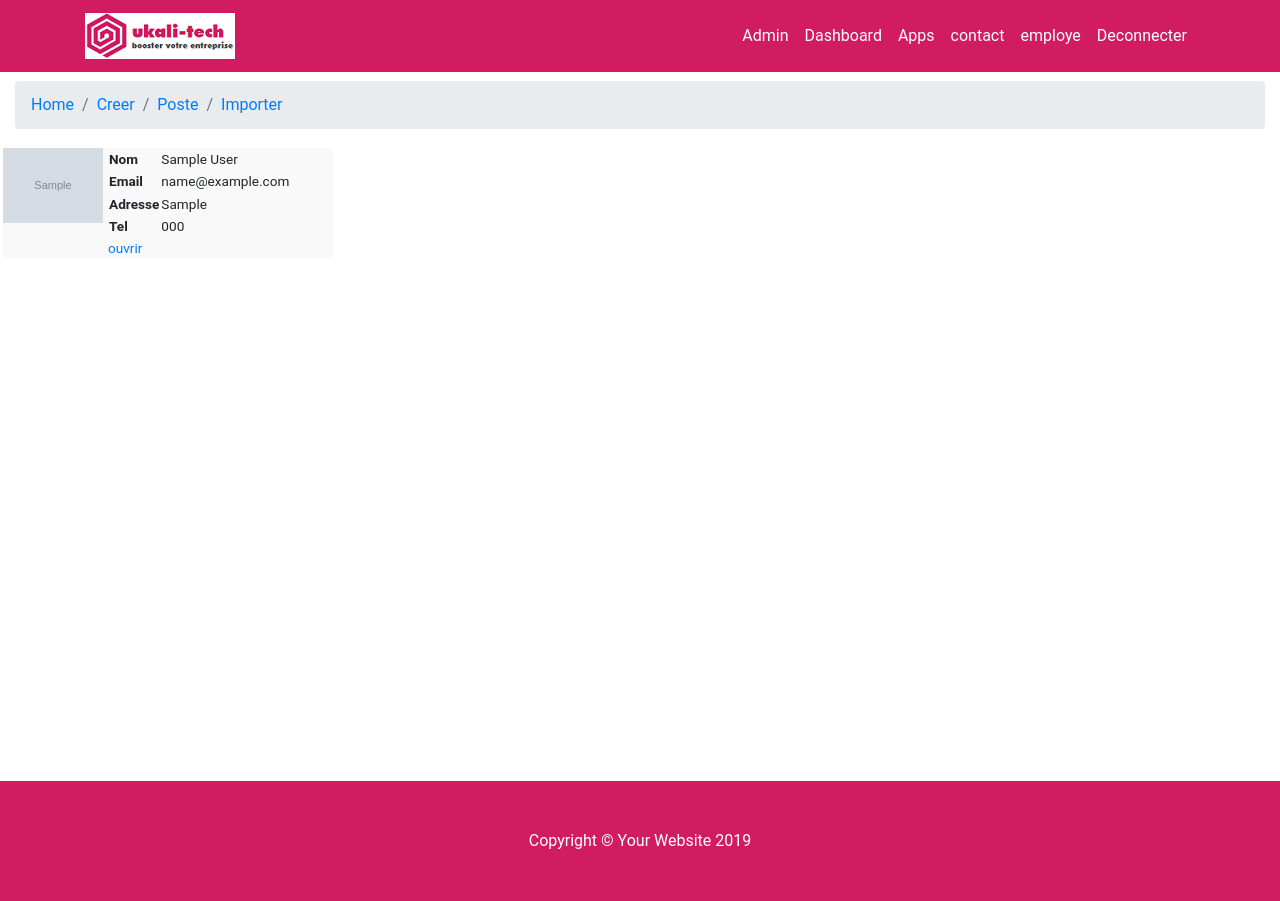
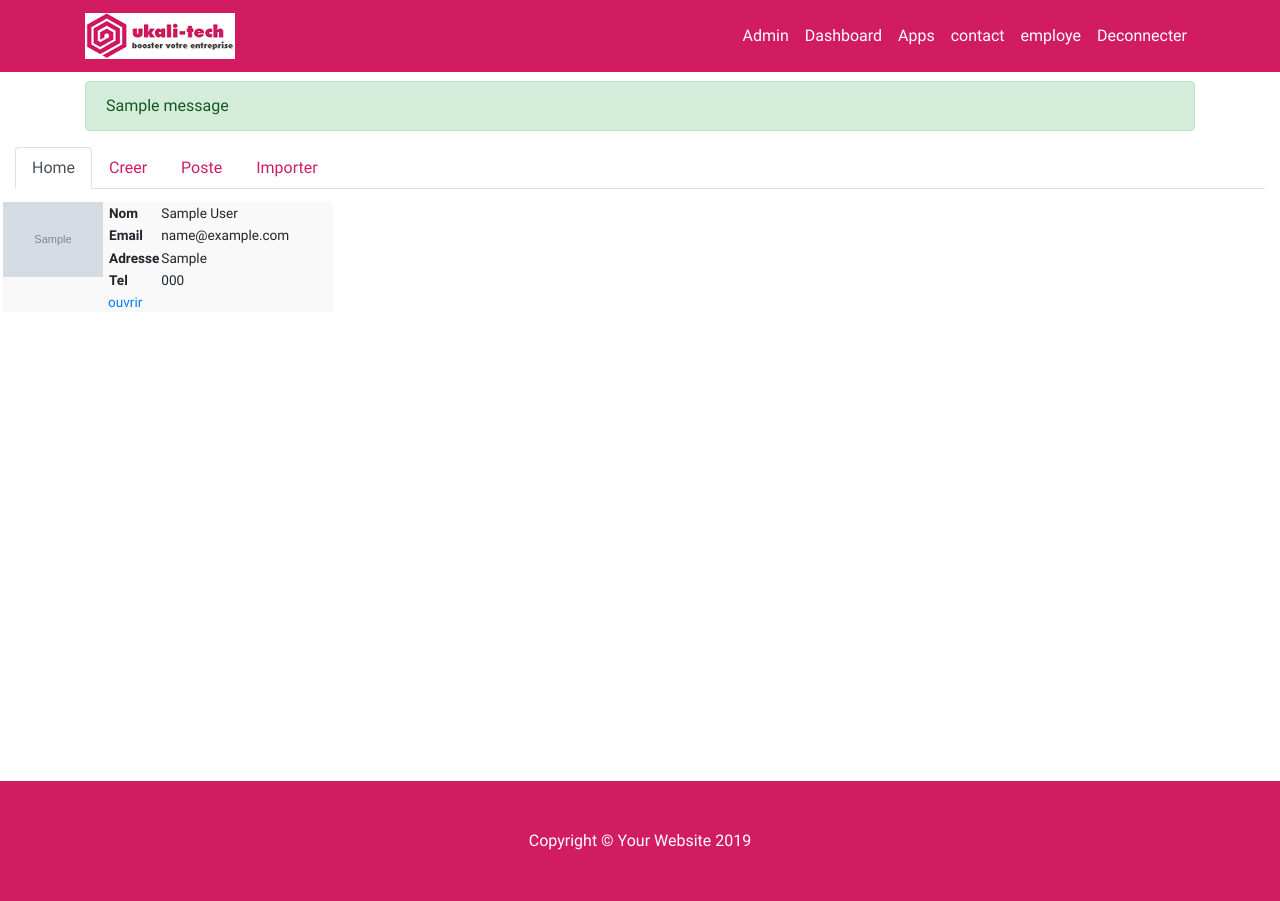
Before and after one commit to DemboToure/ukalitech, a Django app: page /employee/ in a window 1280 px wide. Run offline with Django 3.2, Linux system fonts and the light colour scheme; a user stored in the database is signed in; tables that the repository leaves empty hold one stand-in row (values such as "Sample post"); grey boxes marked "Sample" are stand-in pictures; one stand-in notice (Sample message) is shown; some libraries are stand-ins or nearby versions.

Commit message:
fixe bugs et add alerte message

```diff
--- a/employee/templates/employee.html
+++ b/employee/templates/employee.html
@@ -1,6 +1,7 @@
 {% extends "default.html" %}
 
 {% block mainpage %}
+    <!--
     <nav aria-label="breadcrumb">
         <ol class="breadcrumb">
             <li class="breadcrumb-item"><a href="{% url 'employeeHome' %}">Home</a></li>
@@ -9,7 +10,28 @@
             <li class="breadcrumb-item"><a href="{% url 'importEmp' %}">Importer</a></li>
         </ol>
     </nav>
+    -->
+    <ul class="nav nav-tabs sub_menu"  style="margin-bottom: 10px;">
+            <li class="nav-item">
+              <a class="nav-link customcolor homelink" href="{% url 'employeeHome' %}">Home</a>
+            </li>
+            <li class="nav-item">
+              <a class="nav-link customcolor addlink" href="{% url 'employeeAdd' %}">Creer</a>
+            </li>
+            <li class="nav-item">
+              <a class="nav-link customcolor postelink" href="{% url 'gestionPost' %}">Poste</a>
+            </li>
+            <li class="nav-item">
+              <a class="nav-link customcolor importlink" href="{% url 'importEmp' %}">Importer</a>
+            </li>
+    </ul>
     {% block main %}
 
     {% endblock main %}
 {% endblock mainpage %}
+
+{% block customJs %}
+    <script>
+
+    </script>
+{% endblock customJs %}
--- a/employee/templates/employeeAdd.html
+++ b/employee/templates/employeeAdd.html
@@ -101,5 +101,7 @@
     $('.form-group select').addClass('form-control') ;
     $('#id_birth_date').attr('type', 'date') ;
 
+
+    $(".sub_menu .addlink").addClass('active')
   </script>
 {% endblock customJs %}
--- a/employee/templates/employeeHome.html
+++ b/employee/templates/employeeHome.html
@@ -27,3 +27,9 @@
         {% endfor %}
     </div>
 {% endblock main %}
+
+{% block customJs %}
+    <script>
+        $(".sub_menu .homelink").addClass('active')
+    </script>
+{% endblock customJs %}
--- a/employee/templates/gestionPost.html
+++ b/employee/templates/gestionPost.html
@@ -28,3 +28,9 @@
         </div>
     </div>
 {% endblock main %}
+
+{% block customJs %}
+  <script>
+    $(".sub_menu .postelink").addClass('active')
+  </script>
+{% endblock customJs %}
--- a/employee/templates/importEmp.html
+++ b/employee/templates/importEmp.html
@@ -18,3 +18,8 @@
     </form>
 </div>
 {% endblock main %}
+{% block customJs %}
+  <script>
+    $(".sub_menu .importlink").addClass('active')
+  </script>
+{% endblock customJs %}
--- a/employee/views.py
+++ b/employee/views.py
@@ -34,7 +34,11 @@ def employee_add(request):
 
 @login_required(login_url='/website/login_user')
 def employee_show(request, id):
-    employee = Employee.objects.get(id=id)
+    try:
+        employee = Employee.objects.get(id=id)
+    except:
+        return redirect("employeeHome")
+
     form = ContractForm()
     formDiploma = DiplomaForm()
     formExperience = ExperienceForm()
@@ -108,6 +112,7 @@ def experience_add(request, id):
 
     return redirect('employeeShow', id)
 
+
 @login_required(login_url='/website/login_user')
 def import_emp(request):
 
--- a/templates/default.html
+++ b/templates/default.html
@@ -63,6 +63,15 @@
 
     <!-- Page Content -->
     <div class="container-fluid" style="min-height: 700px; margin-top: 25px;">
+        <div class="container">
+            {% if messages %}
+                {% for message in messages %}
+                <div class="alert alert-{{ message.tags }}" role="alert">
+                  {{ message }}
+                </div>
+                {% endfor %}
+            {% endif %}
+        </div>
         <div class="">
             {% block mainpage %}
 
```
Also changed, not shown: website/views.py (+6 -3 lines), static/css/fonts.css (renamed from static/css/font.css).
